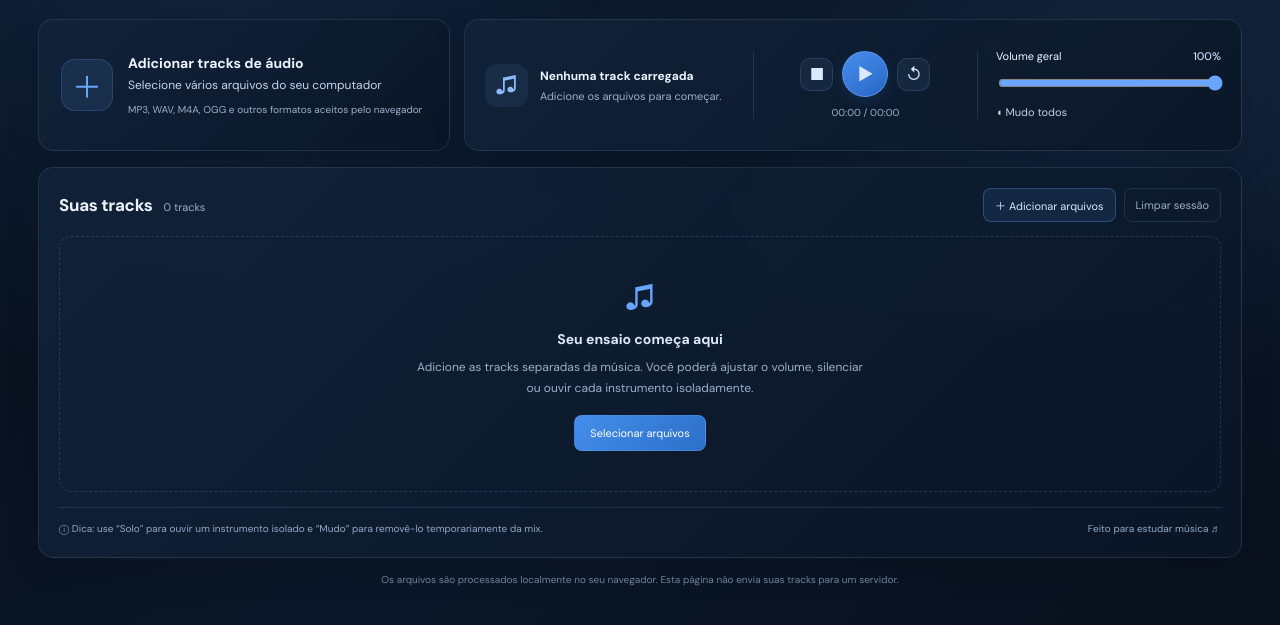
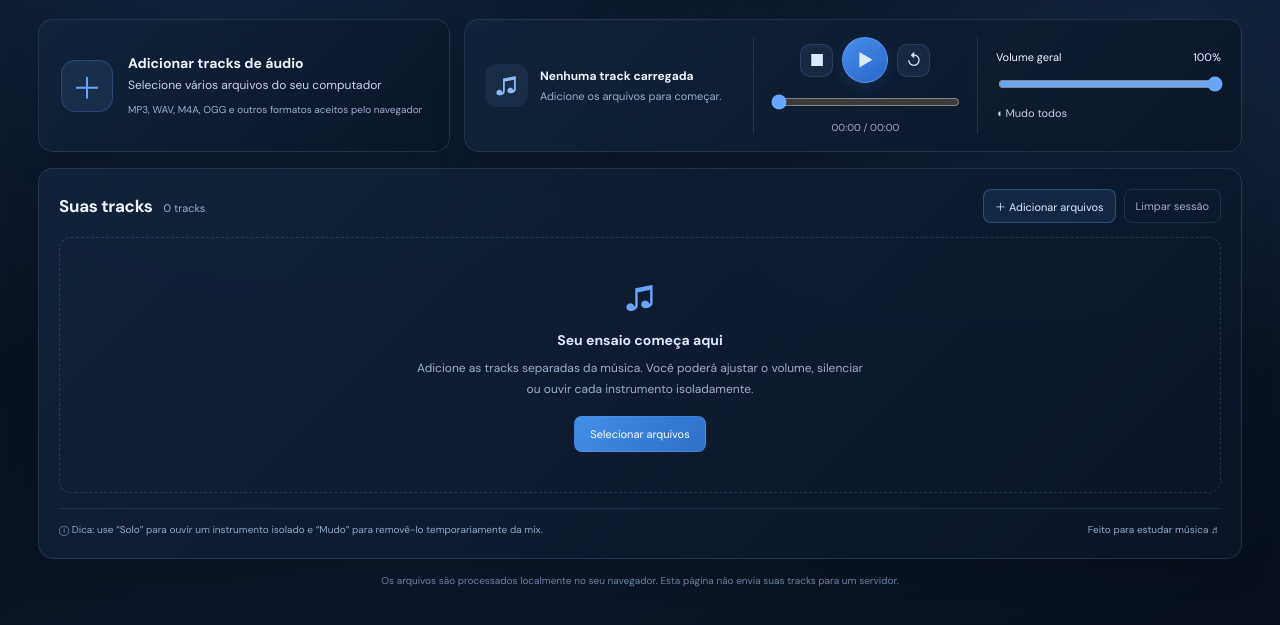
Before and after one commit to felipe-lindo/ensaio-mix, a plain HTML site: page index.html in a window 1280 px wide. Shown: the part 83-708 px from the top of the page. Drawn offline with Linux system fonts and the light colour scheme.

Commit message:
Update index.html

```diff
--- a/index.html
+++ b/index.html
@@ -38,6 +38,17 @@
           <button id="stopBtn" class="icon-button" title="Parar" aria-label="Parar">■</button>
           <button id="playBtn" class="play-button" title="Reproduzir" aria-label="Reproduzir">▶</button>
           <button id="restartBtn" class="icon-button" title="Voltar ao início" aria-label="Voltar ao início">↺</button>
+          <input
+            id="seekBar"
+            class="seek-bar"
+            type="range"
+            min="0"
+            max="0"
+            step="0.1"
+            value="0"
+            aria-label="Posição da música"
+            title="Arraste para avançar ou voltar na música"
+          >
           <small id="timeReadout">00:00 / 00:00</small>
         </div>
         <div class="master-control">
```
